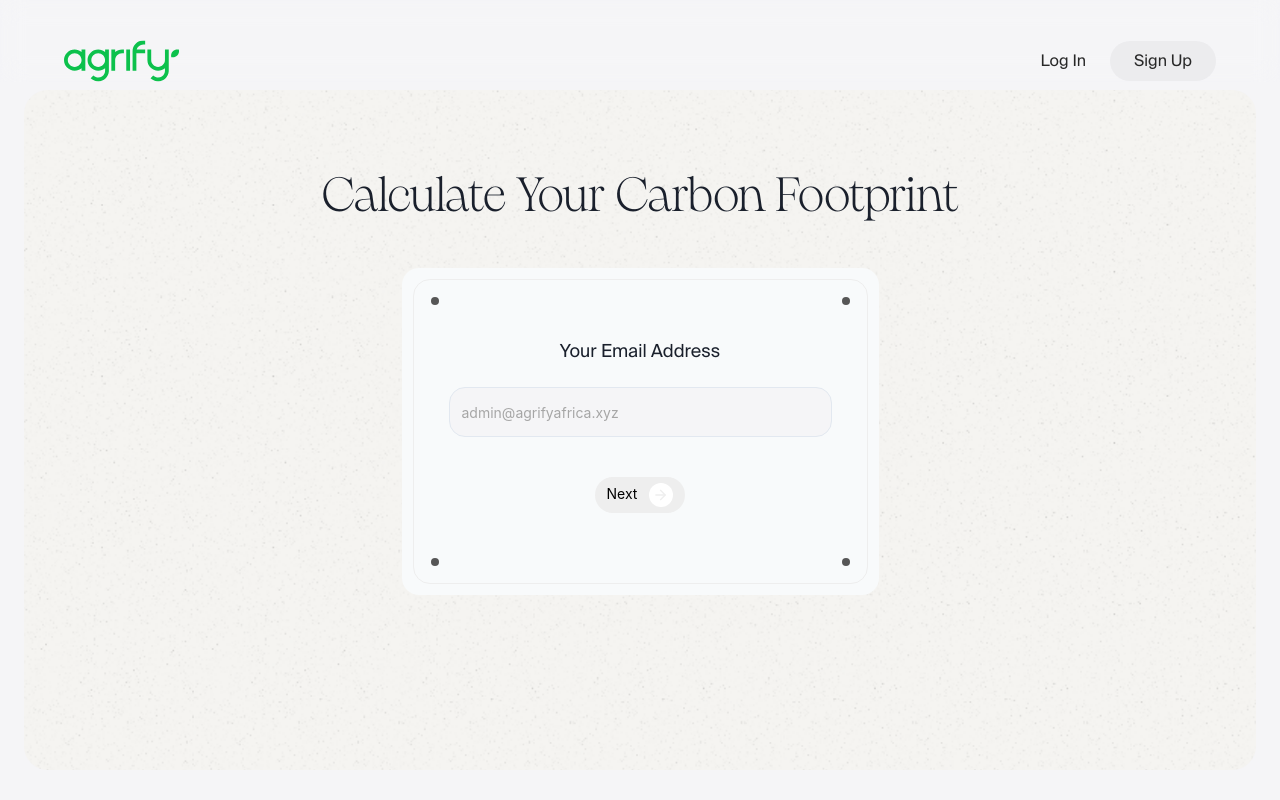
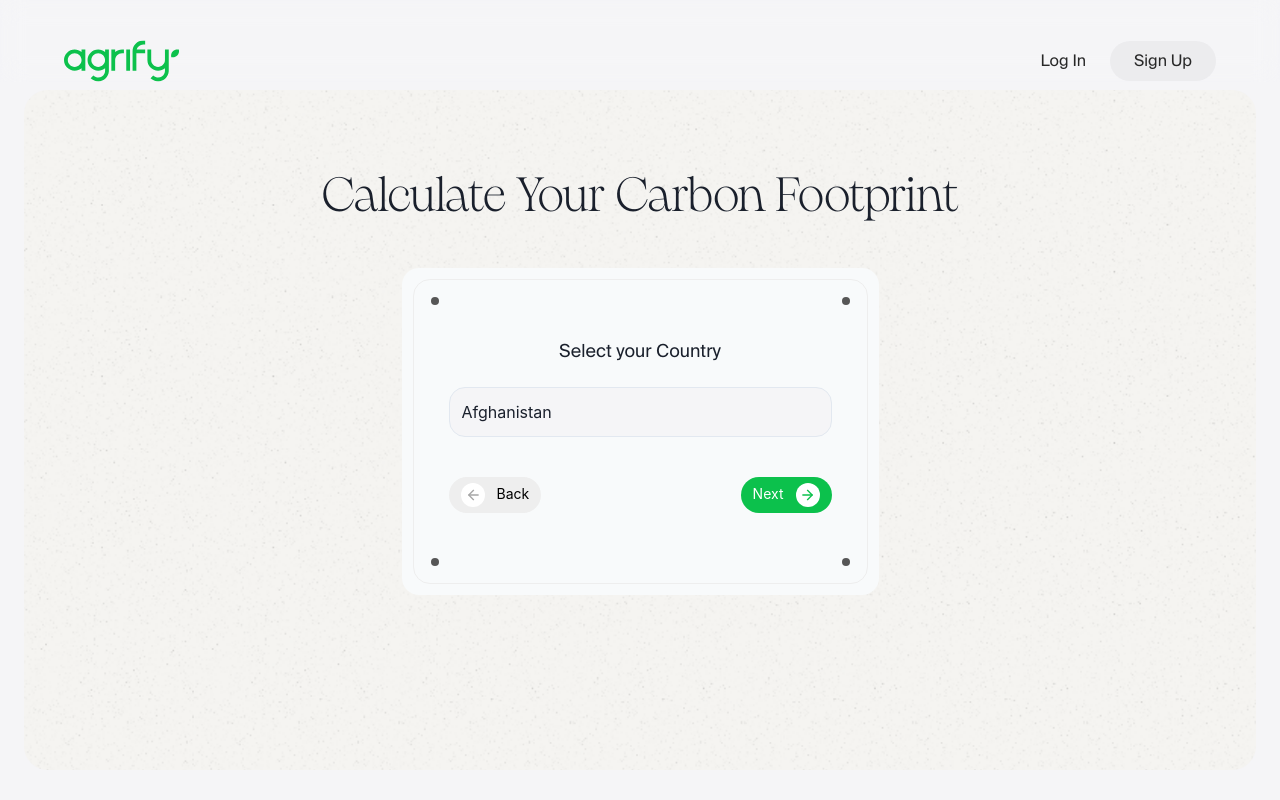
Before and after one commit to Agrify-Protocol/agrify-landing-v3, a Next.js app: page /business in a window 1280 px wide. Built offline with nearby package versions, Linux system fonts and the light colour scheme.

Commit message:
chore: ui adjustments

```diff
--- /dev/null
+++ b/public/icons/Arrow.tsx
@@ -0,0 +1,37 @@
+import { Box, BoxProps } from "@chakra-ui/react";
+
+interface ArrowProp extends BoxProps {
+  color: string;
+}
+
+const Arrow = ({ color, ...rest }: ArrowProp) => {
+  return (
+    <Box {...rest}>
+      <svg
+        width="24"
+        height="24"
+        viewBox="0 0 24 24"
+        fill="none"
+        xmlns="http://www.w3.org/2000/svg"
+      >
+        <circle cx="12" cy="12" r="12" fill="white" />
+        <path
+          d="M6.83594 12H16.1693"
+          stroke={color}
+          stroke-width="1.33333"
+          stroke-linecap="round"
+          stroke-linejoin="round"
+        />
+        <path
+          d="M11.5 7.33301L16.1667 11.9997L11.5 16.6663"
+          stroke={color}
+          stroke-width="1.33333"
+          stroke-linecap="round"
+          stroke-linejoin="round"
+        />
+      </svg>
+    </Box>
+  );
+};
+
+export default Arrow;
--- a/src/app/layout.tsx
+++ b/src/app/layout.tsx
@@ -4,7 +4,7 @@ import { Providers } from "./providers";
 export const metadata: Metadata = {
   title: "Agrify",
   description:
-    "Helping Farmers improve yield, access debt free finance and qualify for international exports",
+    "Helping Farmers improve yield, earn carbon income and qualify for international exports",
 };
 
 export default function RootLayout({
--- a/src/components/business/CarbonCalculator/controller/useCarbonCalculatorLogic.tsx
+++ b/src/components/business/CarbonCalculator/controller/useCarbonCalculatorLogic.tsx
@@ -14,7 +14,7 @@ import food from "../../../../../public/icons/calculator/food.svg";
 import electricity from "../../../../../public/icons/calculator/electricity.svg";
 
 const useCarbonCalculatorLogic = () => {
-  const [step, setStep] = useState(0);
+  const [step, setStep] = useState(1);
   const [details, setDetails] = useState({
     email: "",
     country: countryList[0],
--- a/src/components/business/CarbonCalculator/view/CalculatorBtn/index.tsx
+++ b/src/components/business/CarbonCalculator/view/CalculatorBtn/index.tsx
@@ -2,9 +2,7 @@
 
 import CustomerLoader from "@/components/common/CustomLoader";
 import { Box, BoxProps } from "@chakra-ui/react";
-import activeArrow from "../../../../../../public/icons/active-arrow.svg";
-import inactiveArrow from "../../../../../../public/icons/inactive-arrow.svg";
-import Image from "next/image";
+import Arrow from "../../../../../../public/icons/Arrow";
 
 interface CalculatorBtnProp extends BoxProps {
   text: string;
@@ -26,21 +24,29 @@ const CalculatorBtn = ({
       name={text}
       rounded="32px"
       cursor={isDisabled || isLoading ? "not-allowed" : "pointer"}
-      bgColor={isDisabled ? "#EEEEEE" : "brand.green"}
-      color={isDisabled ? "black" : "white"}
+      bgColor={
+        isDisabled ? "#EEEEEE" : text === "Back" ? "#EEEEEE" : "brand.green"
+      }
+      color={isDisabled || text === "Back" ? "black" : "white"}
       fontSize="14px"
       padding="6px 12px"
       transition="all 0.3s ease-in-out"
       display="flex"
+      flexDir={text === "Back" ? "row-reverse" : "row"}
       gap="12px"
-      _hover={isDisabled ? "" : { bg: "#0A9B3C" }}
+      _hover={
+        isDisabled
+          ? ""
+          : text === "Back"
+          ? { bgColor: "#d9d9d9" }
+          : { bgColor: "#0A9B3C" }
+      }
       onClick={isDisabled || isLoading ? (e) => e.preventDefault() : onClick}
       {...rest}
     >
       {isLoading ? <CustomerLoader /> : text}
-      <Image
-        src={isDisabled ? inactiveArrow : activeArrow}
-        alt="arrow icon"
+      <Arrow
+        color={isDisabled ? "#EEEEEE" : text === "Back" ? "#A6A6A6" : "#0CC14C"}
         style={{ rotate: text === "Back" ? "180deg" : "" }}
       />
     </Box>
--- a/src/components/sections/Hero/index.tsx
+++ b/src/components/sections/Hero/index.tsx
@@ -30,7 +30,7 @@ const Hero = () => {
           mb={6}
           as="h2"
         >
-          Helping Farmers improve yield, access debt free finance and qualify
+          Helping Farmers improve yield, earn carbon income and qualify
           for international exports
         </Text>
         <CustomButton
```
Also changed, not shown: public/icons/active-arrow.svg (deleted), public/icons/inactive-arrow.svg (deleted).
